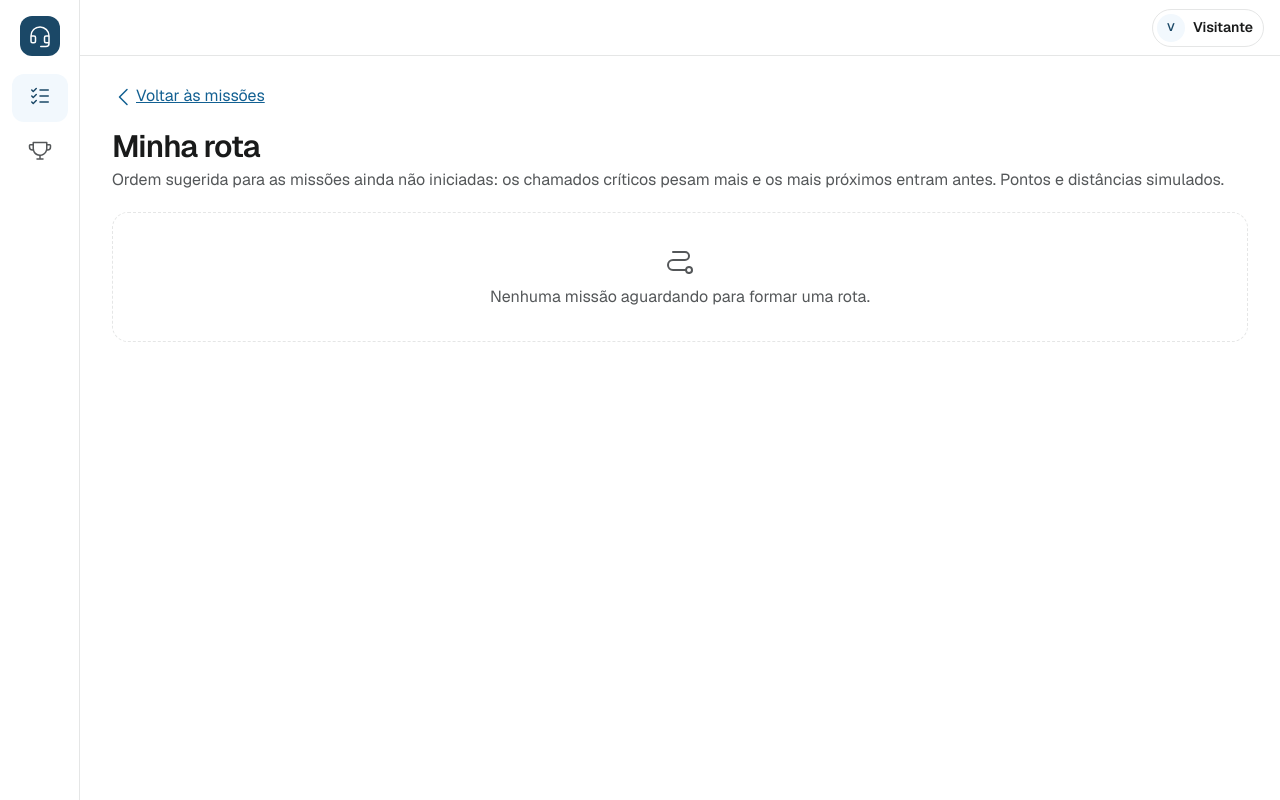
After one commit to Luizgs7/hackathon-sjp, a FastAPI app: template templates/df/rota.html in a window 1280 px wide. The commit adds this page. Run offline with FastAPI, Linux system fonts and the light colour scheme; the template is opened without the code that fills it, so the values that code supplies are empty; parts of the project's set-up code (start-up, migrations or seed data) failed here and were passed over; some libraries are stand-ins or nearby versions.

Commit message:
Rota otimizada do técnico no mapa (criticidade + proximidade)
Co-Authored-By: Claude Sonnet 5.5 <noreply@anthropic.com>

```diff
--- a/app.py
+++ b/app.py
@@ -32,7 +32,8 @@ from fastapi import FastAPI, File, Form, Header, HTTPException, Request, UploadF
 from fastapi.responses import FileResponse, HTMLResponse, JSONResponse, RedirectResponse, Response
 from fastapi.staticfiles import StaticFiles
 from fastapi.templating import Jinja2Templates
-from rastro import BASE as BASE_RASTRO, destino as rastro_destino, distancia_km, estado as rastro_estado, km_entre
+from rastro import (BASE as BASE_RASTRO, caminho_rua, destino as rastro_destino, distancia_km, estado as rastro_estado,
+                    km_entre, ordenar_rota)
 from starlette.exceptions import HTTPException as StarletteHTTPException
 
 BASE = Path(__file__).parent
@@ -1938,6 +1939,42 @@ def campo_lista(request: Request):
                   medalhas=meds, ultima=max([t["id"] for t in tarefas if t["status"] == "encaminhado"], default=0))
 
 
+# ---------------------------------------------------------------- rota otimizada do técnico
+def rota_do_tecnico(c, u):
+    ativas = c.execute("SELECT * FROM tarefas WHERE executor_id=? AND status IN ('encaminhado','a_caminho','em_execucao') ORDER BY id",
+                       (u["id"],)).fetchall()
+    origem, atual = _posicao_do_tecnico(c, ativas)
+    paradas = [{"id": t["id"], "ponto": rastro_destino(chave_local(t)), "prio": t["prioridade"], "titulo": t["titulo"],
+                "local": t["local"], "status": t["status"], "por": t["prioridade_por"] or t["prioridade_ajustada_por"]}
+               for t in ativas if t["status"] in ("encaminhado", "a_caminho")]
+    ordem = ordenar_rota(origem, paradas)
+    pontos, ant = [list(origem)], tuple(origem)
+    for p in ordem:
+        pontos += caminho_rua(ant, p["ponto"])[1:]
+        ant = tuple(p["ponto"])
+    return {"origem": list(origem), "atual": ({"id": atual["id"], "titulo": atual["titulo"], "local": atual["local"]} if atual else None),
+            "paradas": ordem, "caminho": pontos,
+            "total_km": round(ordem[-1]["acumulado_km"], 1) if ordem else 0,
+            "total_min": ordem[-1]["eta_min"] if ordem else 0}
+
+
+@app.get("/campo/rota", response_class=HTMLResponse)
+def campo_rota(request: Request):
+    u = exige_executor(request)
+    with db() as c:
+        rota = rota_do_tecnico(c, u)
+    return render(request, "rota.html", u=u, rota=rota)
+
+
+@app.get("/campo/rota/dados")
+def campo_rota_dados(request: Request):
+    u = exige_executor(request)
+    with db() as c:
+        rota = rota_do_tecnico(c, u)
+    return JSONResponse({**rota, "paradas": [{**p, "ponto": list(p["ponto"])} for p in rota["paradas"]]},
+                        headers={"Cache-Control": "no-store"})
+
+
 @app.get("/campo/{tid}", response_class=HTMLResponse)
 def campo_missao(request: Request, tid: int):
     u = exige_executor(request)
--- a/frontend/protected-files.json
+++ b/frontend/protected-files.json
@@ -1,5 +1,5 @@
 {
-  "app.py": "20c9b1d00ea550e3a3b5af7ec2cb5b298301a6a226c89453f2f8bac53246b47d",
+  "app.py": "30bfb18f30d24976bdf29712322092614867edc1e00b5d1d9ac2cd321cf4a941",
   "jev.py": "7fe741481e8e1f3f8a31e44f28d666da2e20053e2536cbd8f863666d811b0869",
   "haiku.py": "fb09bf1f6622da94f187416d0c58f067c9979b47df8e96c5eeee7a144309cb4c",
   "templates/atendente.html": "f573e3dbb24911fca733a4fbe8177ea74b19bf2daf753d1b1a68ffb95a992d2a",
--- a/rastro.py
+++ b/rastro.py
@@ -70,3 +70,33 @@ def km_entre(a, b):
     dy = (b[0] - a[0]) * 111.0
     dx = (b[1] - a[1]) * 111.0 * math.cos(math.radians((a[0] + b[0]) / 2))
     return math.hypot(dx, dy)
+
+
+PESO_PRIO = {"P1": 0.2, "P2": 0.55, "P3": 1.0, "P4": 1.35}  # criticidade encurta a distância "percebida"
+VELOCIDADE_KMH = 25  # deslocamento urbano simulado
+
+
+def km_rua(a, b):
+    """Distância por ruas em 'L' (mesmo desenho do percurso simulado)."""
+    dy = abs(b[0] - a[0]) * 111.0
+    dx = abs(b[1] - a[1]) * 111.0 * math.cos(math.radians((a[0] + b[0]) / 2))
+    return dx + dy
+
+
+def caminho_rua(a, b):
+    return [list(a), [a[0], b[1]], list(b)]
+
+
+def ordenar_rota(origem, paradas):
+    """Vizinho mais próximo ponderado pela criticidade: críticos pesam mais, mas a distância também conta.
+    paradas: [{"id", "ponto": (lat, lng), "prio"}]. Retorna as paradas em ordem, com km do trecho e acumulado."""
+    restantes, atual, ordem, acum = list(paradas), tuple(origem), [], 0.0
+    while restantes:
+        melhor = min(restantes, key=lambda p: (km_rua(atual, p["ponto"]) * PESO_PRIO.get(p.get("prio") or "P3", 1.0), p["id"]))
+        trecho = km_rua(atual, melhor["ponto"])
+        acum += trecho
+        ordem.append({**melhor, "trecho_km": round(trecho, 1), "acumulado_km": round(acum, 1),
+                      "eta_min": max(1, round(acum / VELOCIDADE_KMH * 60))})
+        restantes.remove(melhor)
+        atual = tuple(melhor["ponto"])
+    return ordem
--- a/static/ui/app.css
+++ b/static/ui/app.css
@@ -578,3 +578,10 @@ body[data-theme="dark"] .df-list-col .df-list-item[aria-current] { background: v
 .df-prio-wrap { display: inline-flex; align-items: center; flex-wrap: wrap; gap: 4px 8px; }
 .df-prio-por { color: var(--muted); }
 .df-badge[class*="df-priority-"] .df-icon { width: 14px; height: 14px; }
+
+/* Rota do técnico */
+.df-rota-lista { list-style: none; margin: 0; padding: 0; display: grid; gap: 10px; }
+.df-rota-lista > li { display: grid; grid-template-columns: 36px minmax(0, 1fr); gap: 12px; align-items: start; }
+.df-rota-num, .df-rota-pino { display: inline-grid; place-items: center; width: 30px; height: 30px; border-radius: 999px; background: var(--primary); color: var(--surface); font-weight: 700; font-size: 14px; border: 2px solid #fff; box-shadow: 0 1px 4px rgba(0,0,0,.35); }
+.df-rota-corpo { display: grid; gap: 6px; min-width: 0; }
+.df-rota-corpo h3 { margin: 0; font-size: 16px; }
--- /dev/null
+++ b/static/ui/rota.js
@@ -0,0 +1,28 @@
+/* Rota do técnico: paradas numeradas e percurso no mapa (posições simuladas). */
+(function () {
+  var box = document.getElementById('rota-mapa');
+  if (!box) return;
+  function load() {
+    return new Promise(function (ok, fail) {
+      var css = document.createElement('link'); css.rel = 'stylesheet'; css.href = '/static/vendor/leaflet/leaflet.css'; document.head.appendChild(css);
+      var js = document.createElement('script'); js.src = '/static/vendor/leaflet/leaflet.js'; js.onload = ok; js.onerror = fail; document.head.appendChild(js);
+    });
+  }
+  function esc(t) { var d = document.createElement('div'); d.textContent = t == null ? '' : t; return d.innerHTML; }
+  fetch(box.dataset.url, { credentials: 'same-origin', cache: 'no-store' })
+    .then(function (r) { return r.json(); })
+    .then(function (d) {
+      return load().then(function () {
+        var map = L.map('rota-mapa', { scrollWheelZoom: false });
+        L.tileLayer('https://tile.openstreetmap.org/{z}/{x}/{y}.png', { maxZoom: 19, attribution: '© OpenStreetMap' }).addTo(map);
+        L.polyline(d.caminho, { color: '#2563eb', weight: 5, opacity: 0.7 }).addTo(map);
+        L.circleMarker(d.origem, { radius: 9, color: '#fff', weight: 3, fillColor: '#16a34a', fillOpacity: 1 }).addTo(map).bindTooltip('Você está aqui');
+        d.paradas.forEach(function (p, i) {
+          var icone = L.divIcon({ className: '', html: '<span class="df-rota-pino">' + (i + 1) + '</span>', iconSize: [30, 30], iconAnchor: [15, 15] });
+          L.marker(p.ponto, { icon: icone }).addTo(map).bindTooltip('<b>#' + p.id + ' · ' + esc(p.titulo) + '</b><br>' + esc(p.local));
+        });
+        map.fitBounds(L.latLngBounds(d.caminho), { padding: [30, 30] });
+      });
+    })
+    .catch(function () {});
+})();
--- a/templates/df/campo.html
+++ b/templates/df/campo.html
@@ -10,6 +10,7 @@
   <small>{{ 'Você pode receber novas missões.' if u.disponivel else 'Você não recebe novas missões. As que já estão com você continuam.' }}</small>
   <form method="post" action="/campo/disponibilidade" data-df-form><input type="hidden" name="ativo" value="{{ 0 if u.disponivel else 1 }}">{{ ui.button('Ficar inativo' if u.disponivel else 'Ficar ativo', style='secondary' if u.disponivel else 'primary', glyph='prohibit' if u.disponivel else 'check-circle') }}</form>
 </section>
+<a class="df-button df-secondary df-wide" href="/campo/rota"><span class="df-button-content">{{ ui.icon('path') }}Ver rota otimizada das missões</span></a>
 <div id="banner" class="df-banner-new" role="alert" tabindex="0" hidden></div>
 <div id="push-box" class="df-stack-sm">
   <button id="btn-push" type="button" class="df-button df-secondary df-big-action"><span class="df-button-content">{{ ui.icon('bell') }}<span id="push-label">Ativar notificações de novas missões</span></span></button>
--- /dev/null
+++ b/templates/df/rota.html
@@ -0,0 +1,44 @@
+{% extends "df/_base.html" %}
+{% import "df/_ui.html" as ui %}
+{% set nav_perfil = 'campo' %}
+{% set ativo = 'missoes' %}
+{% block title %}Minha rota{% endblock %}
+{% block main %}
+<a href="/campo">{{ ui.icon('caret-left') }}Voltar às missões</a>
+<div class="df-page-head">
+  <div>
+    <h1>Minha rota</h1>
+    <p>Ordem sugerida para as missões ainda não iniciadas: os chamados críticos pesam mais e os mais próximos entram antes. Pontos e distâncias simulados.</p>
+  </div>
+</div>
+{% if rota.paradas %}
+<section class="df-kpis df-kpis-4" aria-label="Resumo da rota">
+  <div class="df-stat-tile"><small>Paradas</small><b>{{ rota.paradas|length }}</b></div>
+  <div class="df-stat-tile"><small>Distância total</small><b>{{ rota.total_km|dec }} km</b></div>
+  <div class="df-stat-tile"><small>Deslocamento estimado</small><b>{{ rota.total_min }} min</b></div>
+  <div class="df-stat-tile"><small>Saindo de</small><b style="font-size:16px">{{ rota.atual.local if rota.atual else 'Base' }}</b></div>
+</section>
+<section class="df-card" aria-labelledby="rota-mapa-t">
+  <h2 id="rota-mapa-t">{{ ui.icon('path') }}Percurso</h2>
+  <div id="rota-mapa" class="df-mapa-canvas df-mapa-equipe" role="img" aria-label="Mapa com a ordem das paradas da rota" data-url="/campo/rota/dados"></div>
+</section>
+<section class="df-stack" aria-labelledby="rota-lista-t">
+  <h2 id="rota-lista-t">Ordem das paradas</h2>
+  <ol class="df-rota-lista">
+    {% for p in rota.paradas %}
+    <li class="df-card">
+      <span class="df-rota-num" aria-hidden="true">{{ loop.index }}</span>
+      <div class="df-rota-corpo">
+        <div class="df-item-top">{{ ui.prio(p.prio, p.por) }}{% if p.status == 'a_caminho' %}<span class="df-st df-st-a_caminho">{{ ui.icon('navigation-arrow') }}a caminho</span>{% endif %}</div>
+        <h3><a href="/campo/{{ p.id }}">#{{ p.id }} · {{ p.titulo }}</a></h3>
+        <span class="df-item-meta"><span>{{ ui.icon('map-pin') }}{{ p.local or 'Local não informado' }}</span><span class="df-nowrap">{{ p.trecho_km|dec }} km do ponto anterior</span><span class="df-nowrap">chega em ~{{ p.eta_min }} min</span></span>
+      </div>
+    </li>
+    {% endfor %}
+  </ol>
+</section>
+{% else %}
+{{ ui.empty('Nenhuma missão aguardando para formar uma rota.', 'path') }}
+{% endif %}
+{% endblock %}
+{% block scripts %}<script src="/static/ui/rota.js?v=1" defer></script>{% endblock %}
```
Also changed, not shown: tests/test_ui_flow.py (+34 -0 lines).
